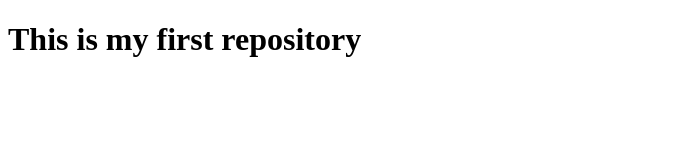
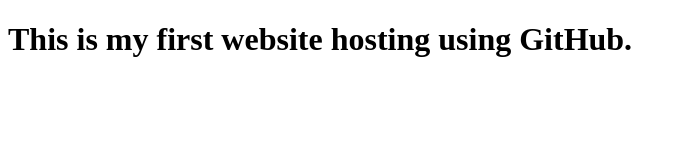
Before and after one commit to Amankesarwani2202/vsa23, a plain HTML site: page index.html in a window 1280 px wide. Shown: the whole page, without its empty margins (0-686 px from the left). Drawn offline with Linux system fonts and the light colour scheme.

Commit message:
Modified index.html file

```diff
--- a/index.html
+++ b/index.html
@@ -7,6 +7,6 @@
     <title>Document</title>
 </head>
 <body>
-    <h1>This is my first repository</h1>
+    <h1>This is my first website hosting using GitHub.</h1>
 </body>
 </html>
```
